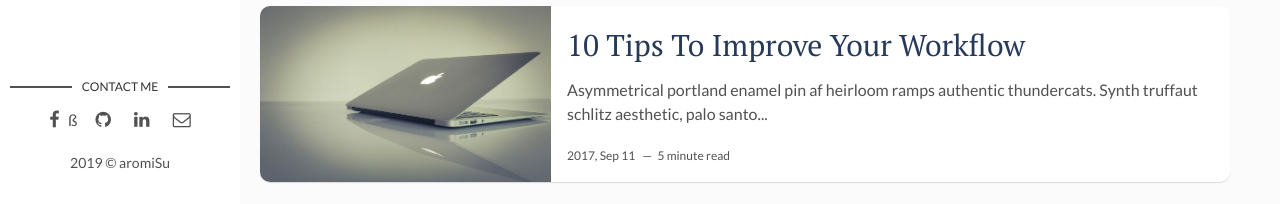
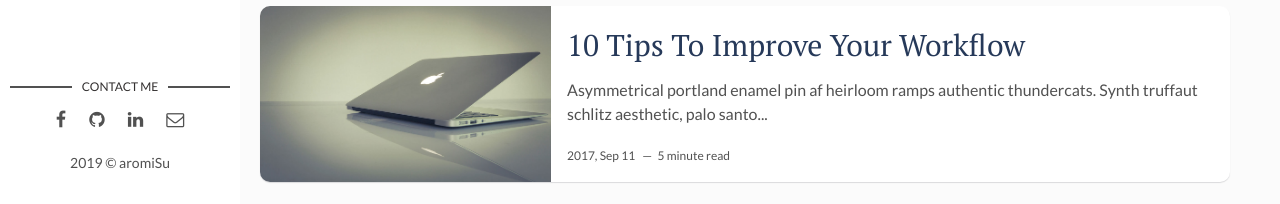
Before and after one commit to knittinglove/knittinglove, a Jekyll site: the page built from index.html, in a window 1280 px wide and 900 px high, scrolled down 543 px. Shown: the part 693-897 px from the top of the window. Built offline with Jekyll 4.4.1, drawn with Linux system fonts in a browser that asks for light colours; the list of posts is cut into pages by our own code.

Commit message:
facebook add

```diff
--- a/_layouts/main.html
+++ b/_layouts/main.html
@@ -20,7 +20,7 @@ layout: default
           <li><a href="https://facebook.com/{{ site.social-facebook }}" target="_blank"><i class="fa fa-facebook" aria-hidden="true"></i></a></li>
         {% else %}
           <li><a href="https://facebook.com/" target="_blank"><i class="fa fa-facebook" aria-hidden="true"></i></a></li>
-        {% endif %}ß
+        {% endif %}
         {% if site.social-github %}
           <li class="github"><a href="http://github.com/{{site.social-github}}" target="_blank"><i class="fa fa-github"></i></a></li>
         {% else %}
```
